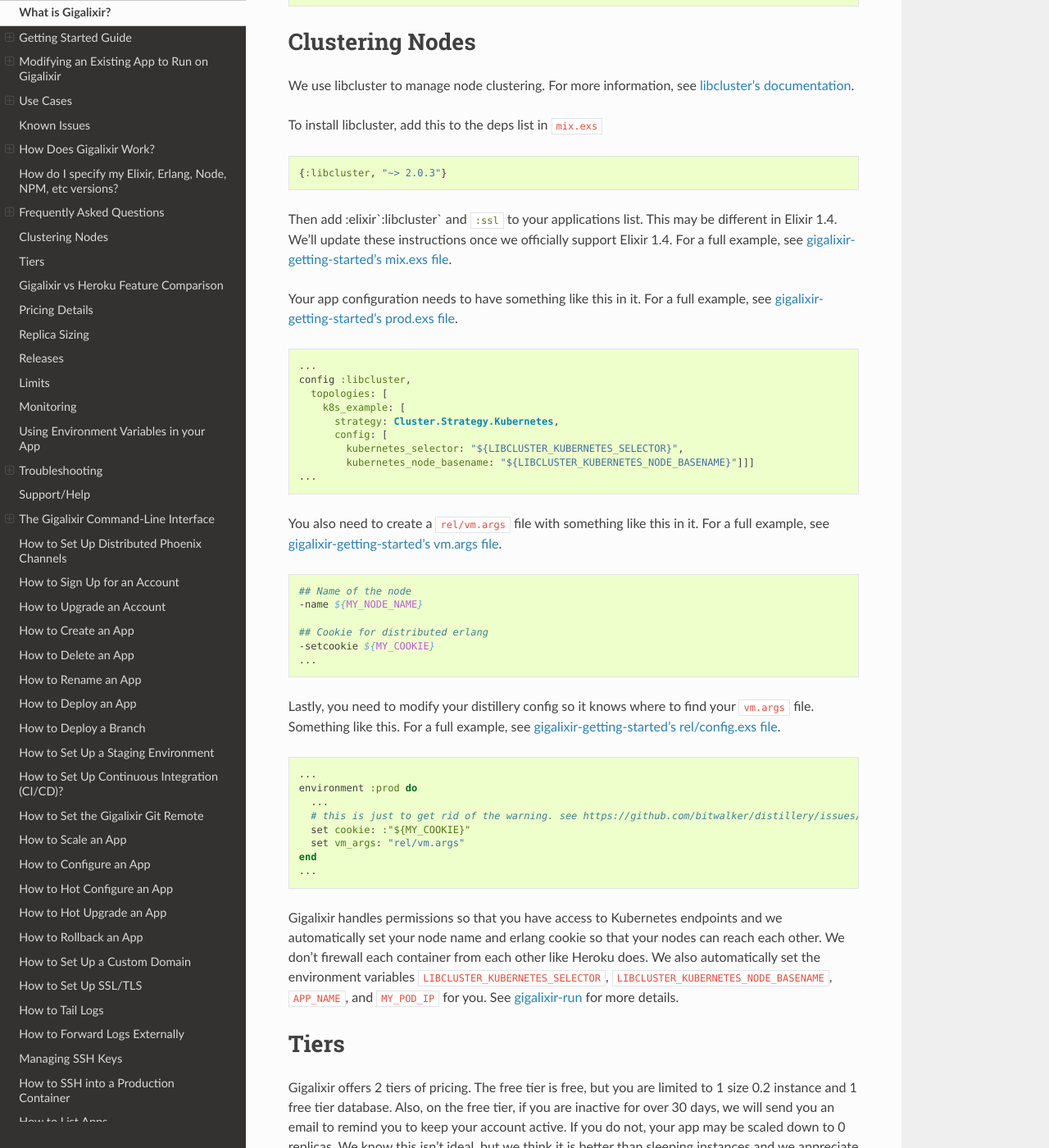
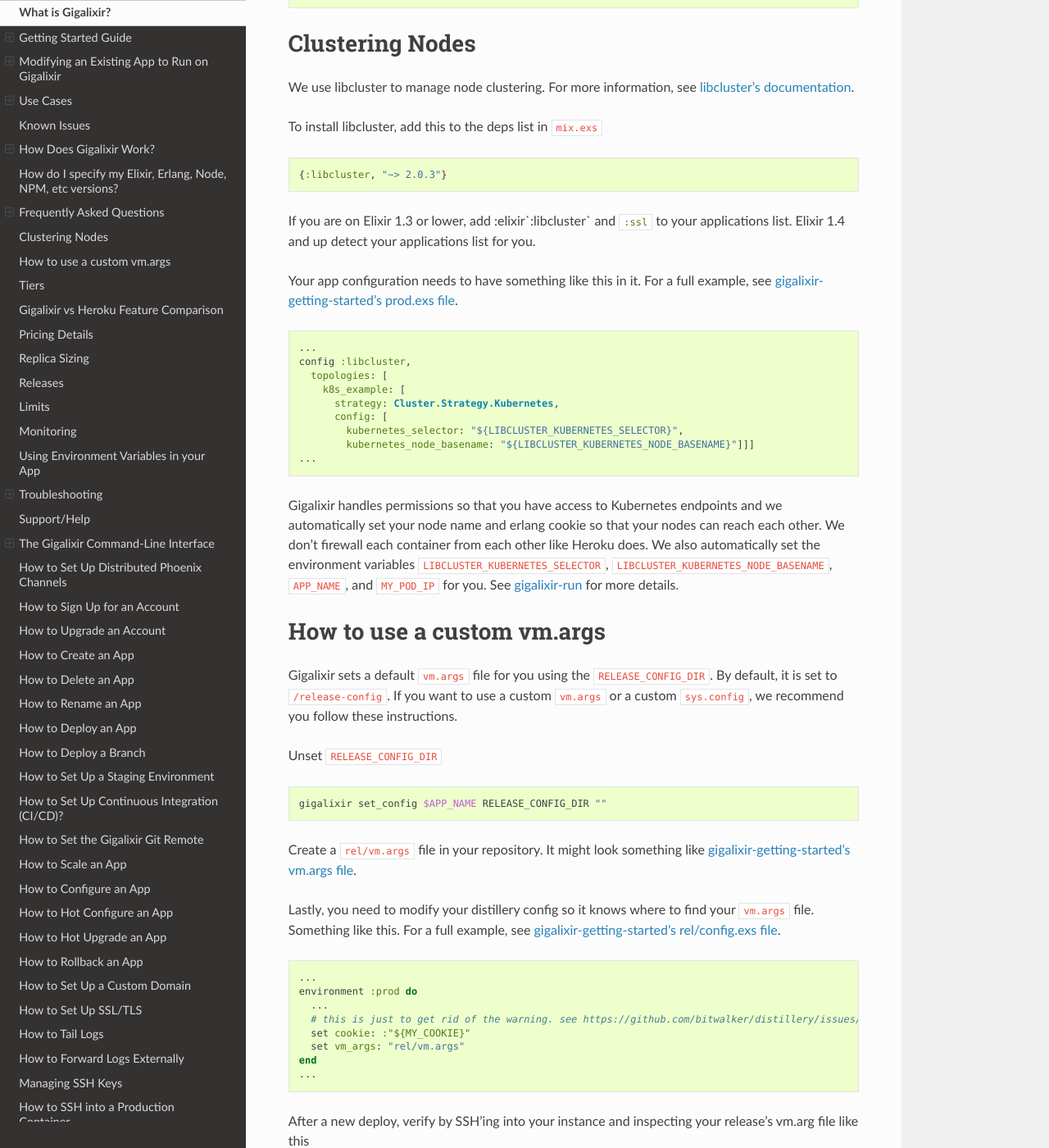
Before and after one commit to gigalixir/gigalixir-cli, a Sphinx documentation site: the page built from docs/source/main.rst, in a window 1280 px wide and 1400 px high, scrolled down 15647 px. Shown: the whole window at 82% size. Built offline with Sphinx 7.4.7 and the Read the Docs theme 2.0.0, drawn with Linux system fonts in a browser that asks for light colours; some of the changed text lies outside the part shown.

Commit message:
update documentation now that we have a default vm.args.

```diff
--- a/docs/source/main.rst
+++ b/docs/source/main.rst
@@ -172,7 +172,7 @@ What's Next?
 Modifying an Existing App to Run on Gigalixir
 =============================================
 
-Whether you have an existing app or you just ran :bash:`mix phoenix.new`, the goal of this guide is to get your app ready for deployment on Gigalixir. We assume that you are using Phoenix here. If you aren't feel free to `contact us`_ for help. As long as your app is serving HTTP traffic on port 4000, you should be good.
+Whether you have an existing app or you just ran :bash:`mix phoenix.new`, the goal of this guide is to get your app ready for deployment on Gigalixir. We assume that you are using Phoenix here. If you aren't feel free to `contact us`_ for help. As long as your app is serving HTTP traffic on :bash:`$PORT`, you should be fine. Right now, :bash:`$PORT` is set to 4000, but that might change, you should be good.
 
 Important: If you have an umbrella app, be sure to *also* see :ref:`umbrella`.
 
@@ -588,7 +588,7 @@ To install libcluster, add this to the deps list in :bash:`mix.exs`
 
     {:libcluster, "~> 2.0.3"}
 
-Then add :elixir`:libcluster` and :elixir:`:ssl` to your applications list. This may be different in Elixir 1.4. We'll update these instructions once we officially support Elixir 1.4. For a full example, see `gigalixir-getting-started's mix.exs file`_.
+If you are on Elixir 1.3 or lower, add :elixir`:libcluster` and :elixir:`:ssl` to your applications list. Elixir 1.4 and up detect your applications list for you.
 
 Your app configuration needs to have something like this in it. For a full example, see `gigalixir-getting-started's prod.exs file`_.
 
@@ -604,16 +604,27 @@ Your app configuration needs to have something like this in it. For a full examp
             kubernetes_node_basename: "${LIBCLUSTER_KUBERNETES_NODE_BASENAME}"]]]
     ...
 
-You also need to create a :bash:`rel/vm.args` file with something like this in it. For a full example, see `gigalixir-getting-started's vm.args file`_.
-
-.. code-block:: bash
-
-    ## Name of the node
-    -name ${MY_NODE_NAME}
-
-    ## Cookie for distributed erlang
-    -setcookie ${MY_COOKIE}
-    ...
+Gigalixir handles permissions so that you have access to Kubernetes endpoints and we automatically set your node name and erlang cookie so that your nodes can reach each other. We don't firewall each container from each other like Heroku does. We also automatically set the environment variables :bash:`LIBCLUSTER_KUBERNETES_SELECTOR`, :bash:`LIBCLUSTER_KUBERNETES_NODE_BASENAME`, :bash:`APP_NAME`, and :bash:`MY_POD_IP` for you. See `gigalixir-run`_ for more details.
+
+.. _`libcluster's documentation`: https://github.com/bitwalker/libcluster
+.. _`gigalixir-getting-started's vm.args file`: https://github.com/gigalixir/gigalixir-getting-started/blob/master/rel/vm.args
+.. _`gigalixir-getting-started's prod.exs file`: https://github.com/gigalixir/gigalixir-getting-started/blob/master/config/prod.exs#L68
+.. _`gigalixir-getting-started's mix.exs file`: https://github.com/gigalixir/gigalixir-getting-started/blob/master/mix.exs
+.. _`gigalixir-getting-started's rel/config.exs file`: https://github.com/gigalixir/gigalixir-getting-started/blob/master/rel/config.exs#L27
+.. _`gigalixir-run`: https://github.com/gigalixir/gigalixir-run
+
+How to use a custom vm.args
+===========================
+
+Gigalixir sets a default :bash:`vm.args` file for you using the :bash:`RELEASE_CONFIG_DIR`. By default, it is set to :bash:`/release-config`. If you want to use a custom :bash:`vm.args` or a custom :bash:`sys.config`, we recommend you follow these instructions.
+
+Unset :bash:`RELEASE_CONFIG_DIR`
+
+.. code-block:: bash
+
+    gigalixir set_config $APP_NAME RELEASE_CONFIG_DIR ""
+
+Create a :bash:`rel/vm.args` file in your repository. It might look something like `gigalixir-getting-started's vm.args file`_.
 
 Lastly, you need to modify your distillery config so it knows where to find your :bash:`vm.args` file. Something like this. For a full example, see `gigalixir-getting-started's rel/config.exs file`_.
 
@@ -628,14 +639,12 @@ Lastly, you need to modify your distillery config so it knows where to find your
     end
     ...
 
-Gigalixir handles permissions so that you have access to Kubernetes endpoints and we automatically set your node name and erlang cookie so that your nodes can reach each other. We don't firewall each container from each other like Heroku does. We also automatically set the environment variables :bash:`LIBCLUSTER_KUBERNETES_SELECTOR`, :bash:`LIBCLUSTER_KUBERNETES_NODE_BASENAME`, :bash:`APP_NAME`, and :bash:`MY_POD_IP` for you. See `gigalixir-run`_ for more details.
-
-.. _`libcluster's documentation`: https://github.com/bitwalker/libcluster
-.. _`gigalixir-getting-started's vm.args file`: https://github.com/gigalixir/gigalixir-getting-started/blob/master/rel/vm.args
-.. _`gigalixir-getting-started's prod.exs file`: https://github.com/gigalixir/gigalixir-getting-started/blob/master/config/prod.exs#L68
-.. _`gigalixir-getting-started's mix.exs file`: https://github.com/gigalixir/gigalixir-getting-started/blob/master/mix.exs
-.. _`gigalixir-getting-started's rel/config.exs file`: https://github.com/gigalixir/gigalixir-getting-started/blob/master/rel/config.exs#L27
-.. _`gigalixir-run`: https://github.com/gigalixir/gigalixir-run
+After a new deploy, verify by SSH'ing into your instance and inspecting your release's vm.arg file like this
+
+.. code-block:: bash
+
+    gigalixir ssh $APP_NAME
+    cat /app/var/vm.args
 
 .. _`tiers`:
 
```
Also changed, not shown: other parts of docs/source/main.rst (+1 -1 lines).
